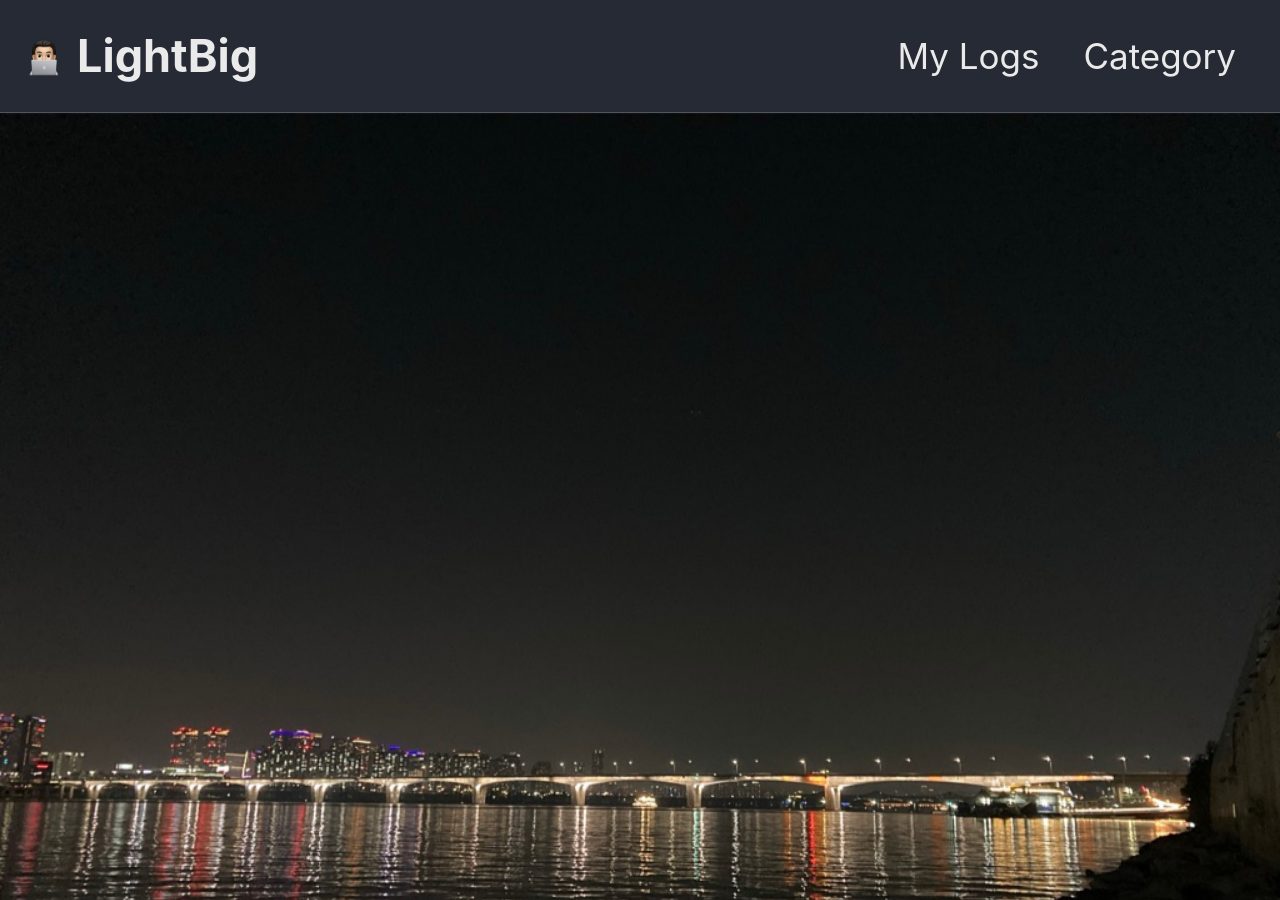
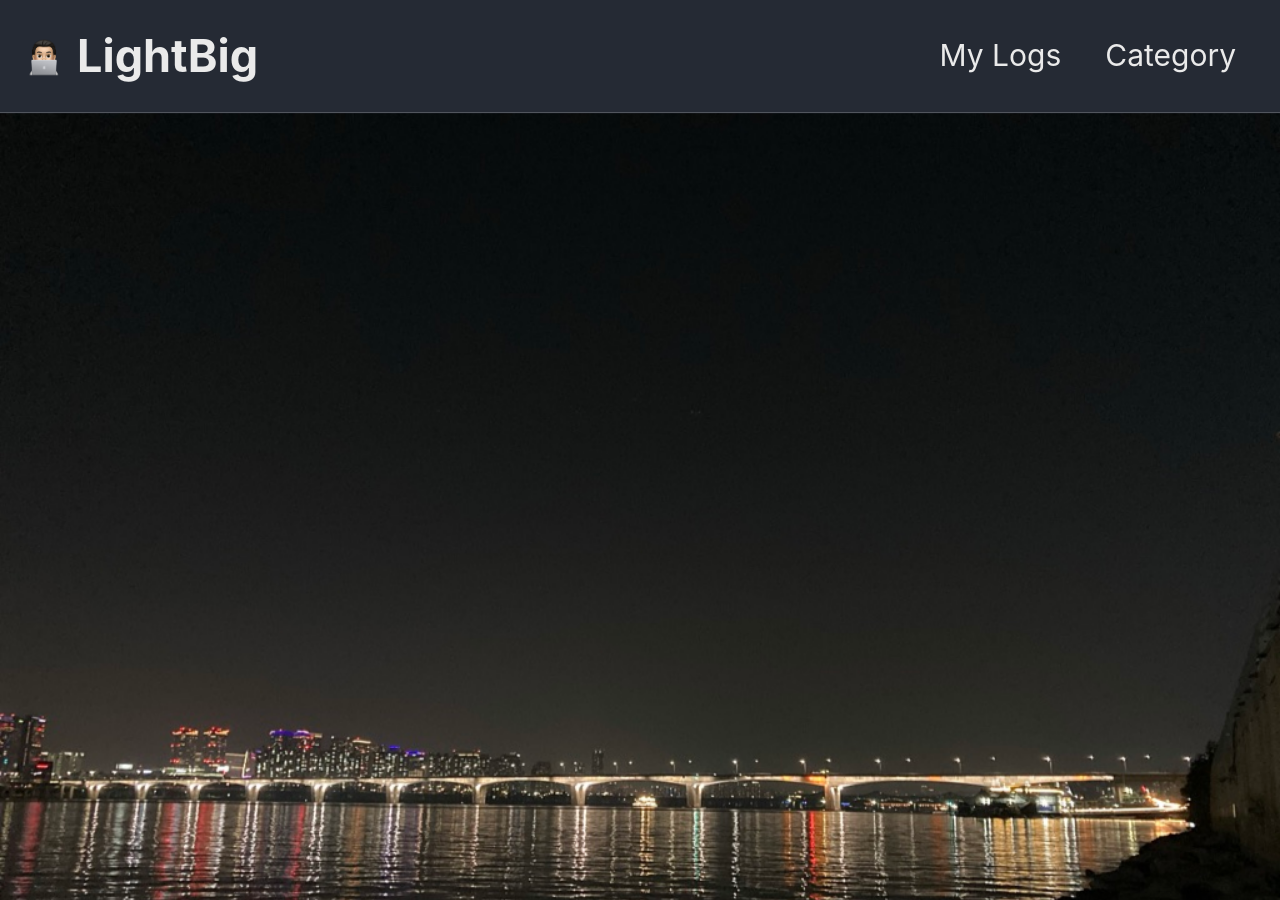
Before and after one commit to koreanddinghwan/koreanddinghwan.github.io, a Jekyll site: the page built from _pages/mylogs.md, in a window 1280 px wide and 900 px high. Built offline with Jekyll 4.4.1, drawn with Linux system fonts in a browser that asks for light colours; cached includes are drawn as plain includes; some web fonts are replaced.

Commit message:
폰트수정

```diff
--- a/_sass/minimal-mistakes/_masthead.scss
+++ b/_sass/minimal-mistakes/_masthead.scss
@@ -86,7 +86,7 @@
   display: block;
   list-style-type: none;
   white-space: nowrap;
-  font-size: 35px;
+  font-size: 30px;
 
   &--lg {
     padding-right: 2em;
--- a/_sass/minimal-mistakes/_navigation.scss
+++ b/_sass/minimal-mistakes/_navigation.scss
@@ -25,7 +25,6 @@
   ol {
     padding: 0;
     list-style: none;
-    font-size: $type-size-6;
 
     @include breakpoint($large) {
       float: right;
```
